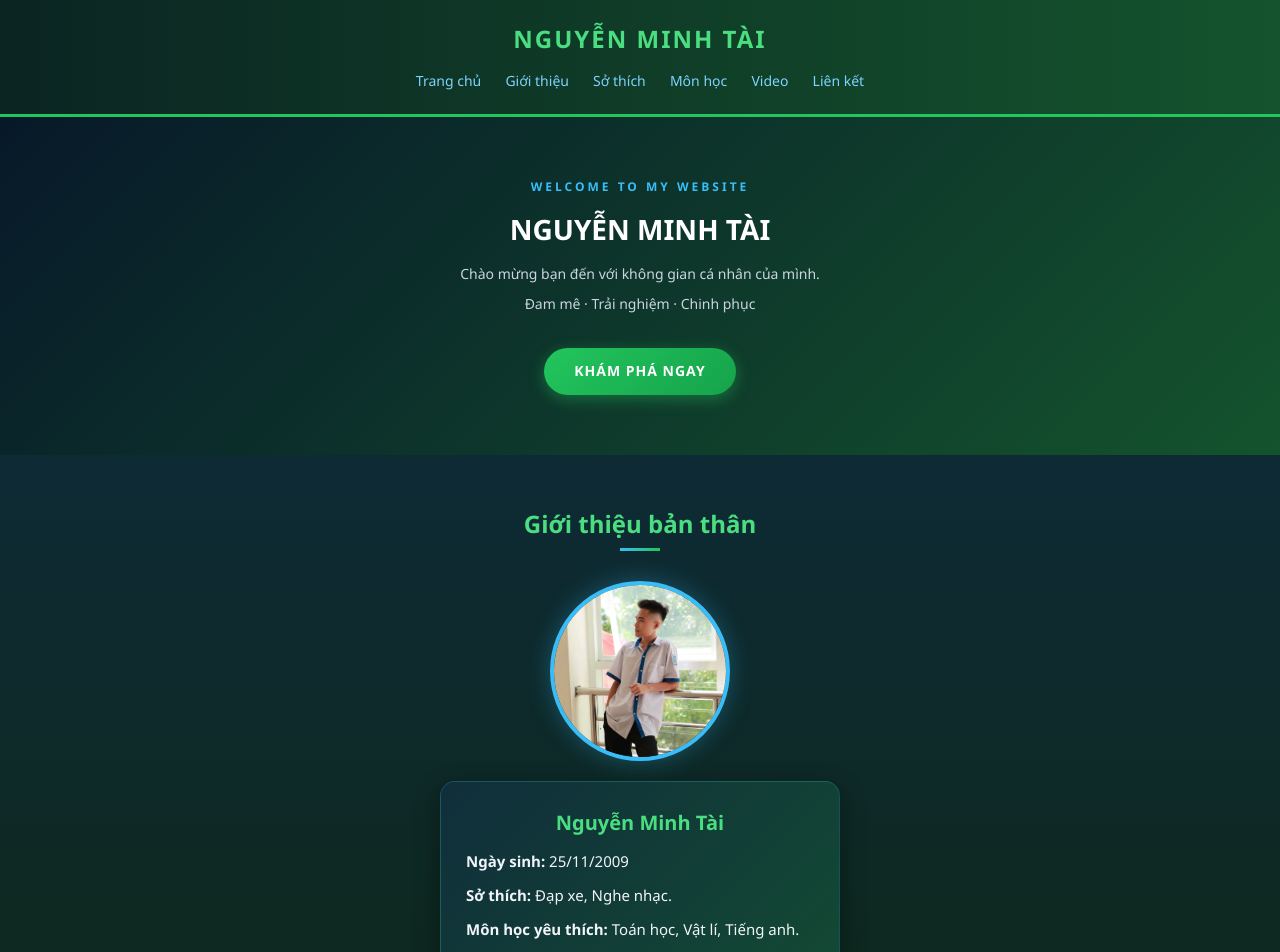
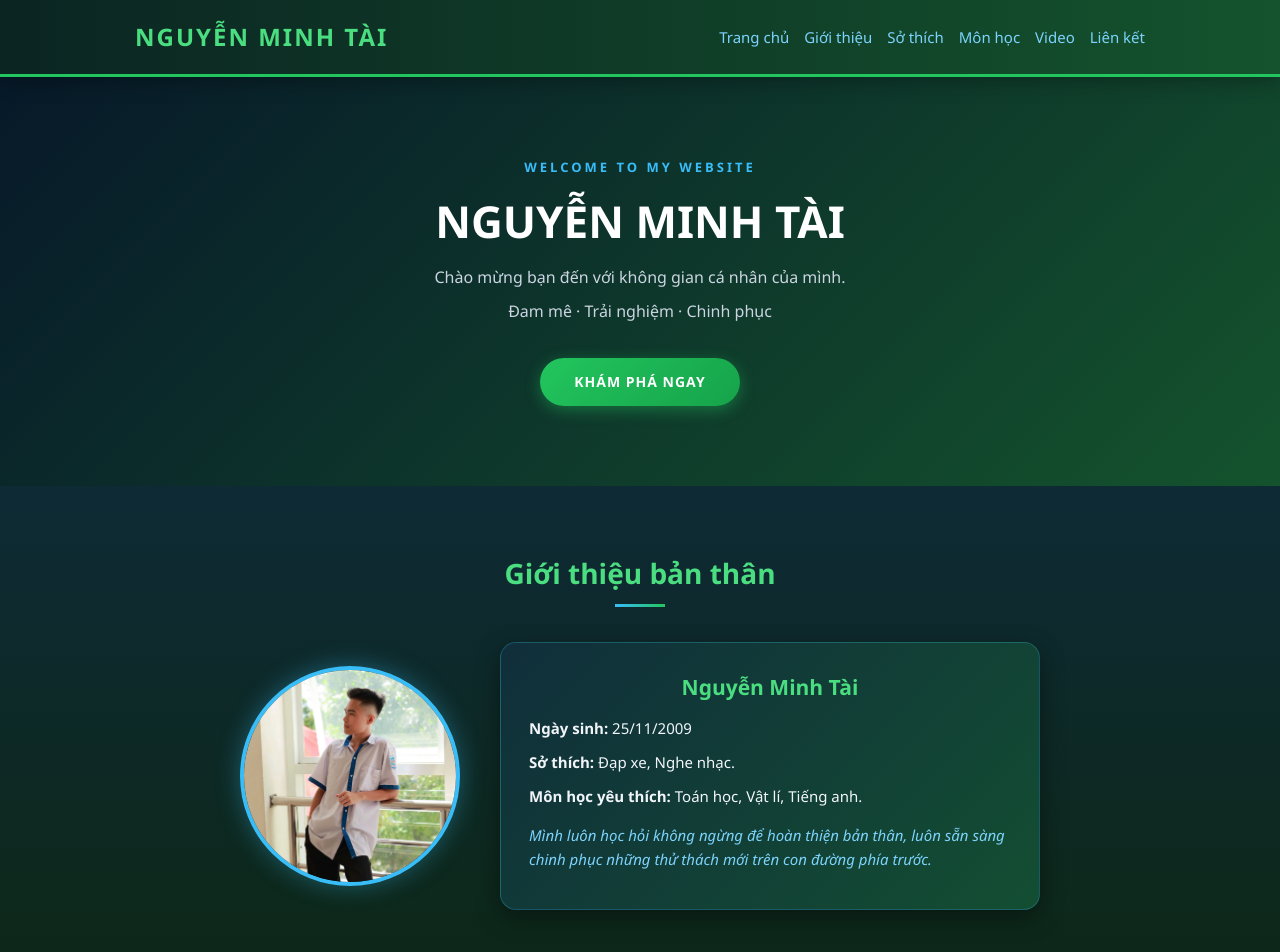
Before and after one commit to sonny130556547-lab/Sonny-dep-zai, a plain HTML site: page index.html in a window 1280 px wide. Shown: the top 952 px of the page. Drawn offline with Linux system fonts and the light colour scheme.

Commit message:
index.html

```diff
--- a/index.html
+++ b/index.html
@@ -10,68 +10,88 @@
             padding: 0;
             box-sizing: border-box;
             font-family: 'Segoe UI', Tahoma, Geneva, Verdana, sans-serif;
+            scroll-behavior: smooth;
         }
         body {
-            /* Nền tổng thể: Hiệu ứng chuyển màu mượt mà từ xanh biển đậm sang xanh lá tối */
             background: linear-gradient(180deg, #071929 0%, #0b2522 100%);
             color: #f1f5f9;
             line-height: 1.6;
         }
+
+        /* Khung chứa chung tự động co giãn theo màn hình */
+        .container {
+            max-width: 1050px;
+            margin: 0 auto;
+            padding: 0 20px;
+        }
+
         /* Header & Menu */
         header {
             background: linear-gradient(90deg, #0b2522 0%, #14532d 100%);
-            padding: 20px 0;
-            text-align: center;
+            padding: 18px 0;
             border-bottom: 3px solid #22c55e;
             position: sticky;
             top: 0;
             z-index: 1000;
+            box-shadow: 0 4px 20px rgba(0, 0, 0, 0.3);
+        }
+        .header-content {
+            display: flex;
+            flex-direction: column;
+            align-items: center;
+            gap: 10px;
         }
         .logo {
             font-size: 24px;
             font-weight: bold;
             letter-spacing: 2px;
             color: #4ade80;
-            margin-bottom: 10px;
+        }
+        nav {
+            display: flex;
+            flex-wrap: wrap;
+            justify-content: center;
+            gap: 15px;
         }
         nav a {
             color: #7dd3fc;
             text-decoration: none;
-            margin: 0 10px;
-            font-size: 14px;
+            font-size: 15px;
+            font-weight: 500;
             transition: color 0.3s;
         }
         nav a:hover {
             color: #4ade80;
         }
+
         /* Hero Section */
         .hero {
             text-align: center;
-            padding: 60px 20px;
+            padding: 80px 20px;
             background: linear-gradient(135deg, #071929 0%, #14532d 100%);
             color: #ffffff;
         }
         .hero h3 {
-            font-size: 12px;
+            font-size: 13px;
             letter-spacing: 3px;
             color: #38bdf8;
             margin-bottom: 15px;
         }
         .hero h1 {
-            font-size: 28px;
+            font-size: 36px;
             color: #ffffff;
             margin-bottom: 15px;
             line-height: 1.3;
         }
         .hero p {
             color: #cbd5e1;
-            font-size: 14px;
+            font-size: 16px;
             margin-bottom: 8px;
         }
         .btn {
             display: inline-block;
             margin-top: 25px;
-            padding: 12px 30px;
+            padding: 13px 34px;
             background: linear-gradient(135deg, #22c55e 0%, #16a34a 100%);
             color: #ffffff;
             font-weight: bold;
@@ -80,97 +100,175 @@
             font-size: 14px;
             letter-spacing: 1px;
             box-shadow: 0 4px 15px rgba(34, 197, 94, 0.4);
+            transition: transform 0.2s;
         }
-        /* Sections - Chuyển màu đậm nhạt dần */
+        .btn:hover {
+            transform: translateY(-2px);
+        }
+
+        /* Sections */
         section {
-            padding: 50px 20px;
+            padding: 65px 0;
             text-align: center;
             background: linear-gradient(180deg, #0e2a35 0%, #0d2818 100%);
-            color: #f1f5f9;
             border-bottom: 1px solid rgba(255, 255, 255, 0.05);
         }
         .section-title {
-            font-size: 24px;
+            font-size: 28px;
             color: #4ade80;
-            margin-bottom: 5px;
+            margin-bottom: 8px;
         }
         .divider {
-            width: 40px;
+            width: 50px;
             height: 3px;
             background: linear-gradient(90deg, #38bdf8, #22c55e);
-            margin: 0 auto 30px auto;
+            margin: 0 auto 35px auto;
         }
+
+        /* Bố cục lưới tự động chia cột trên máy tính và xếp dọc trên điện thoại */
+        .grid-2 {
+            display: grid;
+            grid-template-columns: 1fr;
+            gap: 25px;
+            max-width: 850px;
+            margin: 0 auto;
+        }
+        .grid-3 {
+            display: grid;
+            grid-template-columns: 1fr;
+            gap: 25px;
+        }
+
+        /* Khối Giới thiệu bản thân (Avatar + Card) */
+        .about-wrapper {
+            display: flex;
+            flex-direction: column;
+            align-items: center;
+            gap: 25px;
+            max-width: 800px;
+            margin: 0 auto;
+        }
+        .circle-img {
+            width: 190px;
+            height: 190px;
+            border-radius: 50%;
+            object-fit: cover;
+            border: 4px solid #38bdf8;
+            box-shadow: 0 0 25px rgba(56, 189, 248, 0.35);
+            flex-shrink: 0;
+        }
+
         /* Cards */
         .card {
             background: linear-gradient(135deg, #102e3b 0%, #134e32 100%);
             color: #ffffff;
-            border-radius: 15px;
-            padding: 25px;
-            max-width: 400px;
-            margin: 0 auto 25px auto;
+            border-radius: 16px;
+            padding: 28px;
+            width: 100%;
             box-shadow: 0 8px 25px rgba(0, 0, 0, 0.4);
             text-align: left;
-            border: 1px solid rgba(56, 189, 248, 0.2);
+            border: 1px solid rgba(56, 189, 248, 0.25);
+            transition: transform 0.3s ease;
+        }
+        .card:hover {
+            transform: translateY(-4px);
         }
         .card h3 {
             color: #4ade80;
-            font-size: 20px;
+            font-size: 21px;
             margin-bottom: 15px;
             text-align: center;
         }
-        .card p, .card li {
+        .card p {
             color: #f1f5f9;
             font-size: 15px;
             margin-bottom: 10px;
         }
-        .circle-img {
-            width: 180px;
-            height: 180px;
-            border-radius: 50%;
-            object-fit: cover;
-            border: 4px solid #38bdf8;
-            margin: 0 auto 20px auto;
-            display: block;
-            box-shadow: 0 0 25px rgba(56, 189, 248, 0.3);
-        }
         .media-box img, .media-box video {
             width: 100%;
+            height: 230px;
+            object-fit: cover;
             border-radius: 10px;
             margin-bottom: 15px;
         }
+        .video-card {
+            max-width: 720px;
+            margin: 0 auto;
+            padding: 20px;
+        }
+        .video-card video {
+            width: 100%;
+            max-height: 450px;
+            border-radius: 10px;
+            background: #000;
+        }
+
         /* Links Container */
         .links-container {
             display: flex;
             flex-wrap: wrap;
             justify-content: center;
             gap: 15px;
-            max-width: 400px;
+            max-width: 650px;
             margin: 0 auto;
         }
         .link-btn {
             background: linear-gradient(135deg, #0e2a35 0%, #14532d 100%);
             color: #93c5fd;
-            padding: 12px 25px;
-            border-radius: 10px;
+            padding: 14px 28px;
+            border-radius: 12px;
             text-decoration: none;
-            font-size: 14px;
+            font-size: 15px;
             font-weight: 500;
-            flex: 1 1 45%;
+            min-width: 170px;
             transition: all 0.3s;
             border: 1px solid rgba(56, 189, 248, 0.3);
         }
         .link-btn:hover {
             background: linear-gradient(135deg, #22c55e 0%, #0284c7 100%);
             color: #ffffff;
+            transform: translateY(-2px);
         }
+
         /* Footer */
         footer {
             background-color: #040d16;
             color: #94a3b8;
             text-align: center;
-            padding: 30px 20px;
-            font-size: 13px;
+            padding: 35px 20px;
+            font-size: 14px;
             border-top: 1px solid #0e2a35;
+        }
+
+        /* ========================================================
+           TỐI ƯU RIÊNG CHO MÀN HÌNH MÁY TÍNH / TABLET (Từ 768px trở lên)
+           ======================================================== */
+        @media (min-width: 768px) {
+            .header-content {
+                flex-direction: row;
+                justify-content: space-between;
+            }
+            .logo {
+                margin-bottom: 0;
+            }
+            .hero h1 {
+                font-size: 44px;
+            }
+            .about-wrapper {
+                flex-direction: row;
+                text-align: left;
+                gap: 40px;
+            }
+            .circle-img {
+                width: 220px;
+                height: 220px;
+            }
+            .grid-2 {
+                grid-template-columns: repeat(2, 1fr);
+            }
+            .grid-3 {
+                grid-template-columns: repeat(3, 1fr);
+            }
         }
     </style>
 </head>
@@ -178,6 +276,7 @@
 
     <!-- Header & Menu -->
     <header>
+        <div class="container header-content">
             <div class="logo">NGUYỄN MINH TÀI</div>
             <nav>
                 <a href="#home">Trang chủ</a>
@@ -187,40 +286,48 @@
                 <a href="#video">Video</a>
                 <a href="#links">Liên kết</a>
             </nav>
+        </div>
     </header>
 
     <!-- Hero Section -->
     <div class="hero" id="home">
+        <div class="container">
             <h3>WELCOME TO MY WEBSITE</h3>
             <h1>NGUYỄN MINH TÀI</h1>
             <p>Chào mừng bạn đến với không gian cá nhân của mình.</p>
             <p>Đam mê · Trải nghiệm · Chinh phục</p>
             <a href="#about" class="btn">KHÁM PHÁ NGAY</a>
         </div>
+    </div>
 
     <!-- Giới thiệu bản thân -->
     <section id="about">
+        <div class="container">
             <h2 class="section-title">Giới thiệu bản thân</h2>
             <div class="divider"></div>
 
-        <!-- Ảnh đại diện -->
+            <div class="about-wrapper">
                 <img src="avatar.jpg" alt="Ảnh đại diện Nguyễn Minh Tài" class="circle-img" onerror="this.src='https://images.unsplash.com/photo-1534528741775-53994a69daeb?w=400'">
 
                 <div class="card">
-            <h3 style="text-align: center; margin-bottom: 10px;">Nguyễn Minh Tài</h3>
+                    <h3 style="margin-bottom: 12px;">Nguyễn Minh Tài</h3>
                     <p><strong>Ngày sinh:</strong> 25/11/2009</p>
                     <p><strong>Sở thích:</strong> Đạp xe, Nghe nhạc.</p>
                     <p><strong>Môn học yêu thích:</strong> Toán học, Vật lí, Tiếng anh.</p>
-            <p style="margin-top: 15px; text-align: center; color: #7dd3fc; font-style: italic;">Mình luôn học hỏi không ngừng để hoàn thiện bản thân, luôn sẵn sàng chinh phục những thử thách mới trên con đường phía trước.</p>
+                    <p style="margin-top: 15px; color: #7dd3fc; font-style: italic;">Mình luôn học hỏi không ngừng để hoàn thiện bản thân, luôn sẵn sàng chinh phục những thử thách mới trên con đường phía trước.</p>
+                </div>
+            </div>
         </div>
     </section>
 
     <!-- Sở thích -->
     <section id="hobby">
+        <div class="container">
             <h2 class="section-title">Sở thích của mình</h2>
             <div class="divider"></div>
-        <p style="color: #94a3b8; margin-bottom: 25px; font-size: 14px;">Những điều tạo nên màu sắc riêng của mình</p>
+            <p style="color: #94a3b8; margin-bottom: 30px; font-size: 15px;">Những điều tạo nên màu sắc riêng của mình</p>
 
+            <div class="grid-2">
                 <!-- Sở thích 1: Đạp xe -->
                 <div class="card media-box">
                     <img src="xe.jpg" alt="Đạp xe" onerror="this.src='https://images.unsplash.com/photo-1485965120184-e220f721d03e?w=400'">
@@ -234,13 +341,17 @@
                     <h3>Âm nhạc</h3>
                     <p style="text-align: center;">Mang lại không gian thư giãn sau giờ học, tiếp thêm năng lượng tích cực và nguồn cảm hứng sống mỗi ngày.</p>
                 </div>
+            </div>
+        </div>
     </section>
 
     <!-- Môn học yêu thích -->
     <section id="subjects">
+        <div class="container">
             <h2 class="section-title">Môn học yêu thích</h2>
             <div class="divider"></div>
 
+            <div class="grid-3">
                 <div class="card">
                     <h3>Toán học</h3>
                     <p style="text-align: center;">Rèn luyện tư duy logic và khả năng giải quyết vấn đề hiệu quả.</p>
@@ -255,31 +366,37 @@
                     <h3>Tiếng Anh</h3>
                     <p style="text-align: center;">Mở rộng tầm nhìn, kết nối tri thức với thế giới toàn cầu.</p>
                 </div>
+            </div>
+        </div>
     </section>
 
     <!-- Video của mình -->
     <section id="video">
+        <div class="container">
             <h2 class="section-title">Video của mình</h2>
             <div class="divider"></div>
 
-        <div class="card media-box" style="padding: 15px;">
-            <video controls style="width: 100%; border-radius: 8px;">
+            <div class="card video-card">
+                <video controls>
                     <source src="vid.mp4" type="video/mp4">
                 </video>
-            <p style="text-align: center; margin-top: 10px; font-size: 14px; color: #7dd3fc;">Khoảnh khắc trải nghiệm cá nhân</p>
+                <p style="text-align: center; margin-top: 12px; font-size: 15px; color: #7dd3fc;">Khoảnh khắc trải nghiệm cá nhân</p>
+            </div>
         </div>
     </section>
 
     <!-- Liên kết -->
     <section id="links">
+        <div class="container">
             <h2 class="section-title">Liên kết yêu thích</h2>
             <div class="divider"></div>
-        <p style="color: #94a3b8; margin-bottom: 25px; font-size: 14px;">Một số trang web và cộng đồng mình quan tâm</p>
+            <p style="color: #94a3b8; margin-bottom: 30px; font-size: 15px;">Một số trang web và cộng đồng mình quan tâm</p>
 
             <div class="links-container">
                 <a href="https://www.strava.com" target="_blank" class="link-btn">Strava Cycling</a>
                 <a href="https://www.relive.com/view/vZqNKK59LGv" target="_blank" class="link-btn">70km tour</a>
                 <a href="https://www.facebook.com/share/1CvfhH3VXo/" target="_blank" class="link-btn">Facebook</a>
+            </div>
         </div>
     </section>
 
```
Lines whose indentation alone changed are shown as unchanged.
